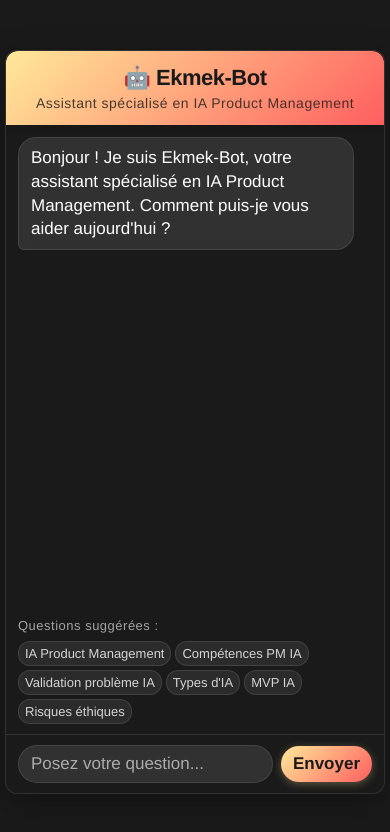
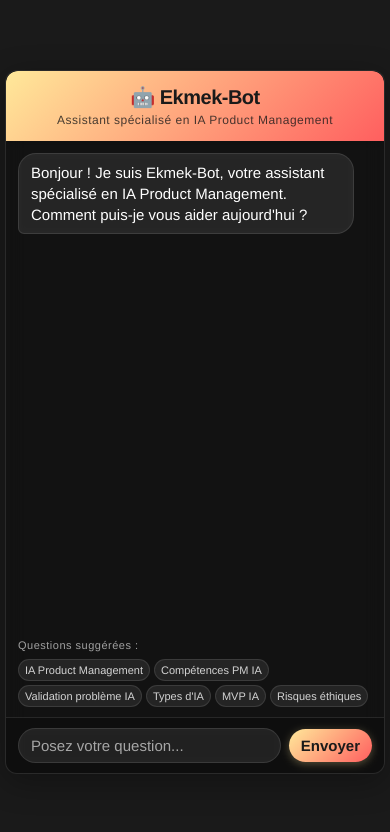
Before and after one commit to julesekmek/Ekmek-Bot, a website: page public/index.html in a window 390 px wide. Drawn offline with Linux system fonts and the light colour scheme.

Commit message:
feat: optimize mobile design - reduce height by 130px, uniform dark background, increase font sizes by 2px

```diff
--- a/public/index.html
+++ b/public/index.html
@@ -30,7 +30,7 @@
             height: 500px;
             display: flex;
             flex-direction: column;
-            background: #1a1a1a;
+            background: rgba(0, 0, 0, 0.3);
             backdrop-filter: blur(10px);
             border-radius: 20px;
             box-shadow: 0 8px 32px rgba(0, 0, 0, 0.3);
@@ -279,14 +279,12 @@
                 padding: 10px;
                 height: 100vh;
                 min-height: 100vh;
-                background: #1a1a1a;
             }
 
             .chat-container {
                 max-width: 100%;
-                height: calc(100vh - 110px);
+                height: calc(100vh - 150px);
                 border-radius: 16px;
-                background: #1a1a1a;
             }
 
             .chat-header {
@@ -295,11 +293,11 @@
             }
 
             .chat-title {
-                font-size: 24px;
+                font-size: 22px;
             }
 
             .chat-subtitle {
-                font-size: 15px;
+                font-size: 13px;
             }
 
             .suggested-questions {
@@ -307,11 +305,11 @@
             }
 
             .suggested-questions-title {
-                font-size: 14px;
+                font-size: 12px;
             }
 
             .question-chip {
-                font-size: 14px;
+                font-size: 12px;
                 padding: 5px 8px;
             }
 
@@ -323,13 +321,12 @@
             .message {
                 max-width: 90%;
                 padding: 10px 14px;
-                font-size: 18px;
+                font-size: 16px;
             }
 
             .chat-input-container {
                 padding: 12px 16px;
                 border-radius: 0 0 16px 16px;
-                background: #1a1a1a;
             }
 
             .chat-input-form {
@@ -338,13 +335,13 @@
 
             .chat-input {
                 padding: 10px 14px;
-                font-size: 18px;
+                font-size: 16px;
             }
 
             .send-button {
                 padding: 10px 16px;
                 min-width: 70px;
-                font-size: 18px;
+                font-size: 16px;
             }
         }
 
@@ -353,13 +350,11 @@
                 padding: 5px;
                 height: 100vh;
                 min-height: 100vh;
-                background: #1a1a1a;
             }
 
             .chat-container {
-                height: calc(100vh - 100px);
+                height: calc(100vh - 140px);
                 border-radius: 12px;
-                background: #1a1a1a;
             }
 
             .chat-header {
@@ -368,11 +363,11 @@
             }
 
             .chat-title {
-                font-size: 22px;
+                font-size: 20px;
             }
 
             .chat-subtitle {
-                font-size: 14px;
+                font-size: 12px;
             }
 
             .suggested-questions {
@@ -380,11 +375,11 @@
             }
 
             .suggested-questions-title {
-                font-size: 13px;
+                font-size: 11px;
             }
 
             .question-chip {
-                font-size: 13px;
+                font-size: 11px;
                 padding: 4px 6px;
             }
 
@@ -400,24 +395,23 @@
             .message {
                 max-width: 95%;
                 padding: 8px 12px;
-                font-size: 17px;
+                font-size: 15px;
             }
 
             .chat-input-container {
                 padding: 10px 12px;
                 border-radius: 0 0 12px 12px;
-                background: #1a1a1a;
             }
 
             .chat-input {
                 padding: 8px 12px;
-                font-size: 17px;
+                font-size: 15px;
             }
 
             .send-button {
                 padding: 8px 12px;
                 min-width: 60px;
-                font-size: 17px;
+                font-size: 15px;
             }
         }
 
@@ -516,13 +510,11 @@
         @media (max-width: 360px) {
             body {
                 padding: 2px;
-                background: #1a1a1a;
             }
 
             .chat-container {
-                height: calc(100vh - 94px);
+                height: calc(100vh - 134px);
                 border-radius: 8px;
-                background: #1a1a1a;
             }
 
             .chat-header {
@@ -531,11 +523,11 @@
             }
 
             .chat-title {
-                font-size: 20px;
+                font-size: 18px;
             }
 
             .chat-subtitle {
-                font-size: 13px;
+                font-size: 11px;
             }
 
             .suggested-questions {
@@ -543,12 +535,12 @@
             }
 
             .suggested-questions-title {
-                font-size: 12px;
+                font-size: 10px;
                 margin-bottom: 6px;
             }
 
             .question-chip {
-                font-size: 12px;
+                font-size: 10px;
                 padding: 3px 5px;
             }
 
@@ -564,24 +556,23 @@
             .message {
                 max-width: 98%;
                 padding: 6px 10px;
-                font-size: 16px;
+                font-size: 14px;
             }
 
             .chat-input-container {
                 padding: 8px 10px;
                 border-radius: 0 0 8px 8px;
-                background: #1a1a1a;
             }
 
             .chat-input {
                 padding: 6px 10px;
-                font-size: 16px;
+                font-size: 14px;
             }
 
             .send-button {
                 padding: 6px 10px;
                 min-width: 50px;
-                font-size: 16px;
+                font-size: 14px;
             }
         }
 
```
